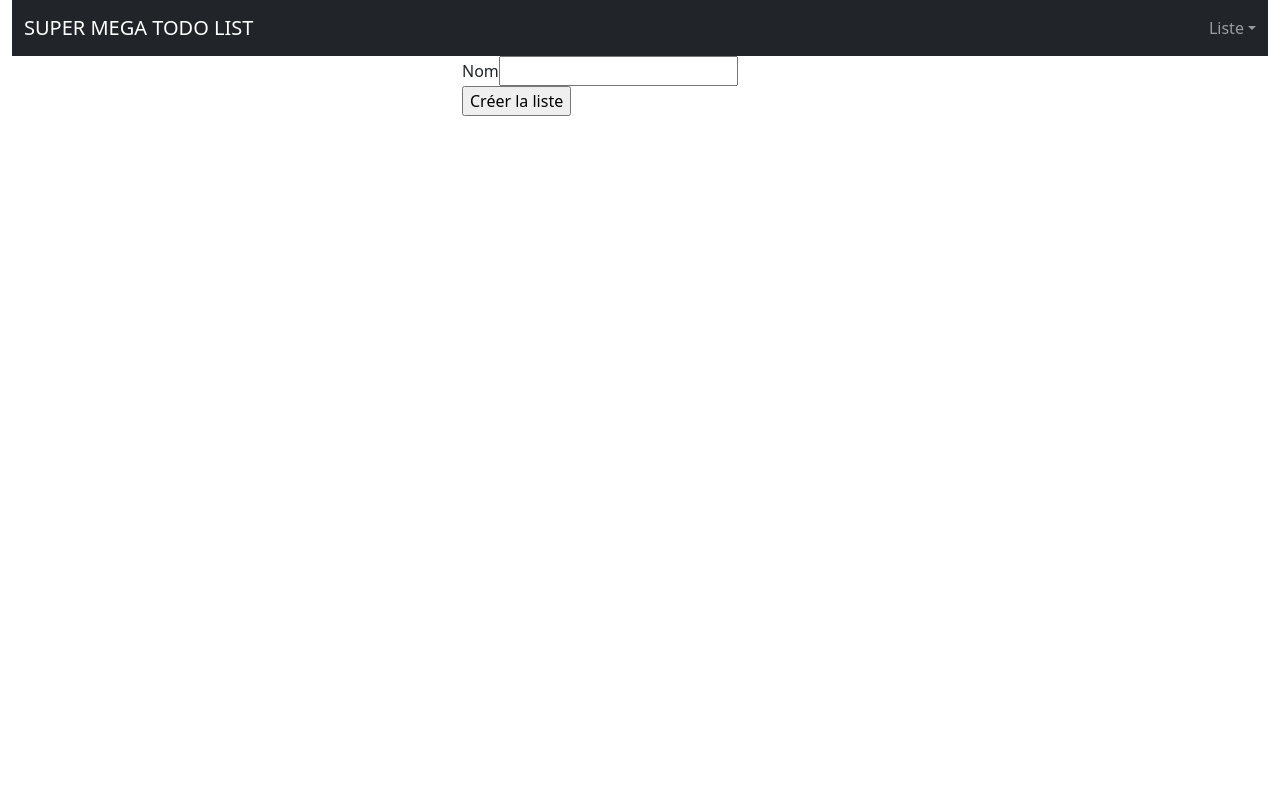
After one commit to Allan-POINT/Todo-List, a PHP site: page /ajouterListe.php in a window 1280 px wide. The commit adds this page. Run offline with PHP 8.4, Linux system fonts and the light colour scheme; data that the repository does not hold is empty.

Commit message:
Mise à jours des vues

```diff
--- /dev/null
+++ b/vues/ajouterListe.php
@@ -0,0 +1,28 @@
+<head>
+	<meta charset="utf8"/>
+	<meta name="viewport" content="width=device-width, initial-scale=1" />
+	<title><?=$nomDuSite?></title>
+	<link href="https://cdn.jsdelivr.net/npm/bootstrap@5.1.3/dist/css/bootstrap.min.css" rel="stylesheet" integrity="sha384-1BmE4kWBq78iYhFldvKuhfTAU6auU8tT94WrHftjDbrCEXSU1oBoqyl2QvZ6jIW3" crossorigin="anonymous">
+	<link rel="stylesheet" href="styles/ajouterListe.css">
+
+</head>
+
+
+<body class="container-fluid">
+	<?php require("header.php"); ?>
+	<div class=container>
+		<div class="row">
+			<div class="col"></div>
+			<main class="col">
+				<form method="POST" action="?action=addList">
+					<label for="nom">Nom </label><input name="nomNouvelleListe" type="input" id="nom"/>
+					<label for="ok"/>
+					<input name="valider" type="submit" value="Créer la liste" id="ok"/>
+				</form>
+			</main>
+			<div class="col"></div>
+		</div>
+	</div>
+	<script src="https://cdn.jsdelivr.net/npm/bootstrap@5.1.3/dist/js/bootstrap.bundle.min.js" integrity="sha384-ka7Sk0Gln4gmtz2MlQnikT1wXgYsOg+OMhuP+IlRH9sENBO0LRn5q+8nbTov4+1p" crossorigin="anonymous"></script>
+
+</body>
--- a/vues/erreur.php
+++ b/vues/erreur.php
@@ -11,12 +11,14 @@
 			</tr>
 		</thead>
 		<tbody>
+			<?php if(isset($erreurs)) : ?>
 				<?php foreach($erreurs as $erreur => $commentaire) :?>
 					<tr>
 						<td><?=$erreur?></td>
 						<td><?=$commentaire?></td>
 					</tr>
 				<?php endforeach;?>
+			<?php endif;?>
 		</tbody>
 	</table>
 </body>
--- a/vues/header.php
+++ b/vues/header.php
@@ -1,3 +1,18 @@
+<?php $nomDuSite="SUPER MEGA TODO LIST";?>
 <header>
-	<?=$nomDuSite?>
+	<nav class="navbar navbar-exand-lg navbar-dark bg-dark">
+		<div class="container-fluid">
+			<a class="navbar-brand" href="?"><?=$nomDuSite?></a>
+			<ul class="navbar-nav">
+				<li class="nav-item">
+					<a class="nav-link dropdown-toggle" href="#" role="button" id="navbarDropdown" data-bs-toggle="dropdown" aria-expanded="false">Liste</a>
+					<ul class="dropdown-menu" aria-labellledby="navbarDropdown">
+						<li><a class="dropdown-item" href="?acction=addList">Ajouter une liste</a></li>
+						<li><a class="dropdown-item" href="?acction=modifyList">Modifier des listes</a></li>
+
+					</ul>
+				</li>
+			</ul>
+		</div>
+	</nav>
 </header>
--- a/vues/menu.php
+++ /dev/null
@@ -1,5 +0,0 @@
-<div>
-	<a href="?acction=addLine">Ajouter une tâche</a>
-	<a href="?acction=delLine">Supprimer des tâches</a>
-	<a href="?acction=modifyLine">Modifier des tâches</a>
-</div>
```
Also changed, not shown: vues/accueil.php (+12 -4 lines), vues/connection.php (+22 -12 lines), vues/editeurDeStatuts.php (+6 -13 lines), vues/editeurDeTache.php (+5 -9 lines), 1 other file. Lines whose indentation alone changed are shown as unchanged.
